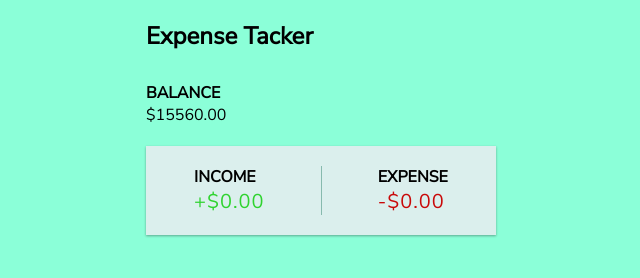
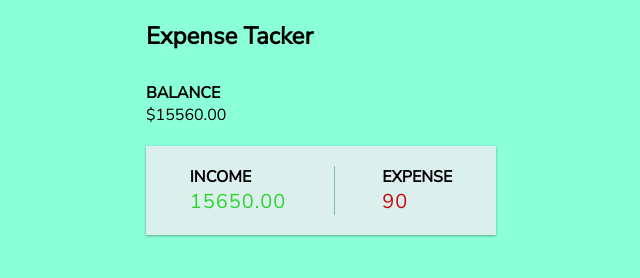
Before and after one commit to amadi5892/Expense-Tracker, a React (Create React App) app: page / in a window 1280 px wide. Shown: the top 278 px of the page, without its empty margins (319-959 px from the left). Built offline with nearby package versions, Linux system fonts and the light colour scheme.

Commit message:
IncomeExpense component is functional

```diff
--- a/src/components/IncomeExpense/IncomeExpense.component.jsx
+++ b/src/components/IncomeExpense/IncomeExpense.component.jsx
@@ -1,21 +1,37 @@
-import React from 'react'
+import React, { useContext } from 'react'
+import { GlobalContext } from '../../context/global.context';
+
 import './IncomeExpense.styles.css';
 
 const IncomeExpense = () => {
+    const { transactions } = useContext(GlobalContext);
+
+    const amounts = transactions.map(transaction => transaction.amount);
+
+    const income = amounts
+    .filter(item => item > 0)
+    .reduce((acc, item) => (acc += item), 0)
+    .toFixed(2);
+
+    const expense = amounts
+    .filter(item => item < 0)
+    .reduce((acc, item) => (acc += item),0)
+    .toFixed(2);
+
   return (
     <div className='incomeExpense-container' >
         <div>
             <h4>
                 Income
             </h4>
-            <span className='money plus' >+$0.00</span>
+            <span className='money plus' >{income}</span>
         </div>
         <div className='divider' ></div>
         <div >
             <h4>
                 Expense
             </h4>
-            <span className='money minus' >-$0.00</span>
+            <span className='money minus' >{Math.abs(expense)}</span>
         </div>
     </div>
   )
--- a/src/context/global.context.jsx
+++ b/src/context/global.context.jsx
@@ -7,7 +7,7 @@ const initialState = {
     transactions: [
         { id: 1, item: 'Socks', amount: -25 },
         { id: 2, item: 'Buyer Client', amount: +5650 },
-        { id: 1, item: 'Seller Client', amount: +10000 },
+        { id: 3, item: 'Seller Client', amount: +10000 },
         { id: 4, item: 'Shoe Rack', amount: -65 }
     ]
 };
```
